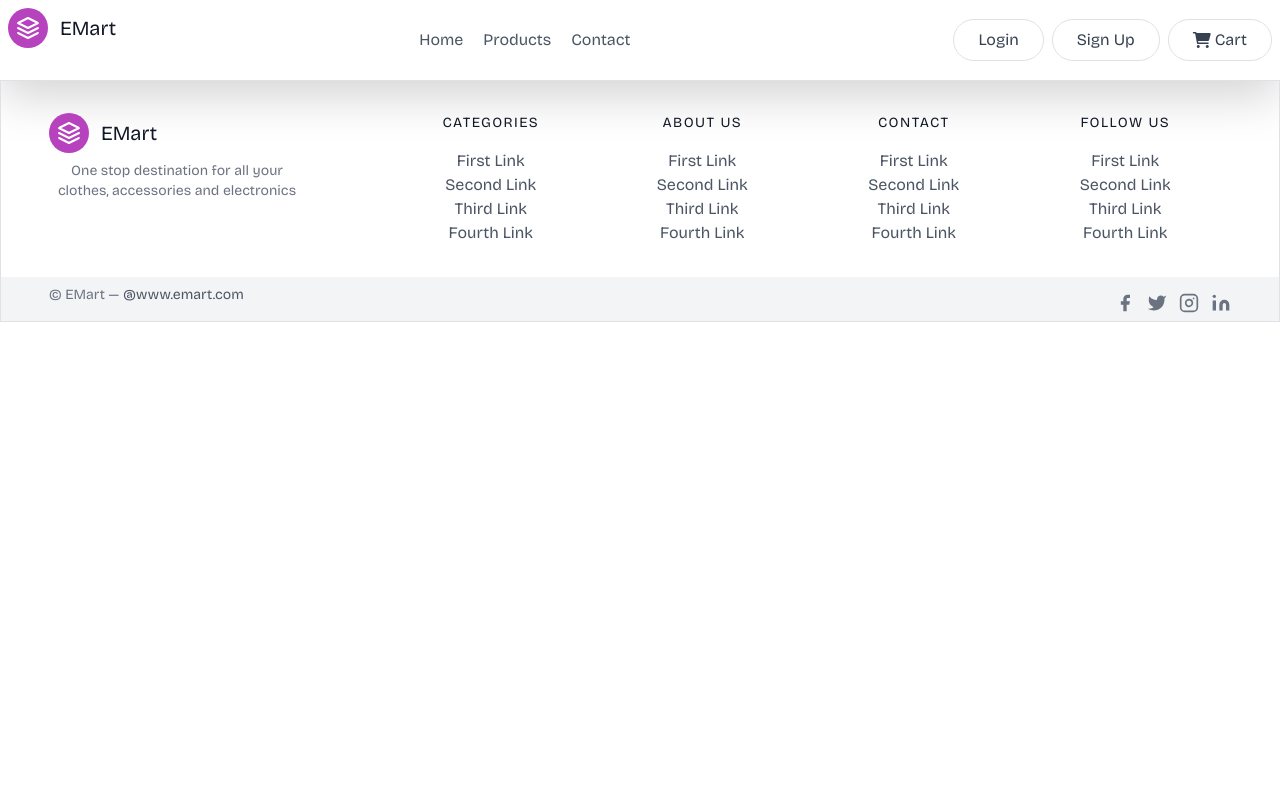
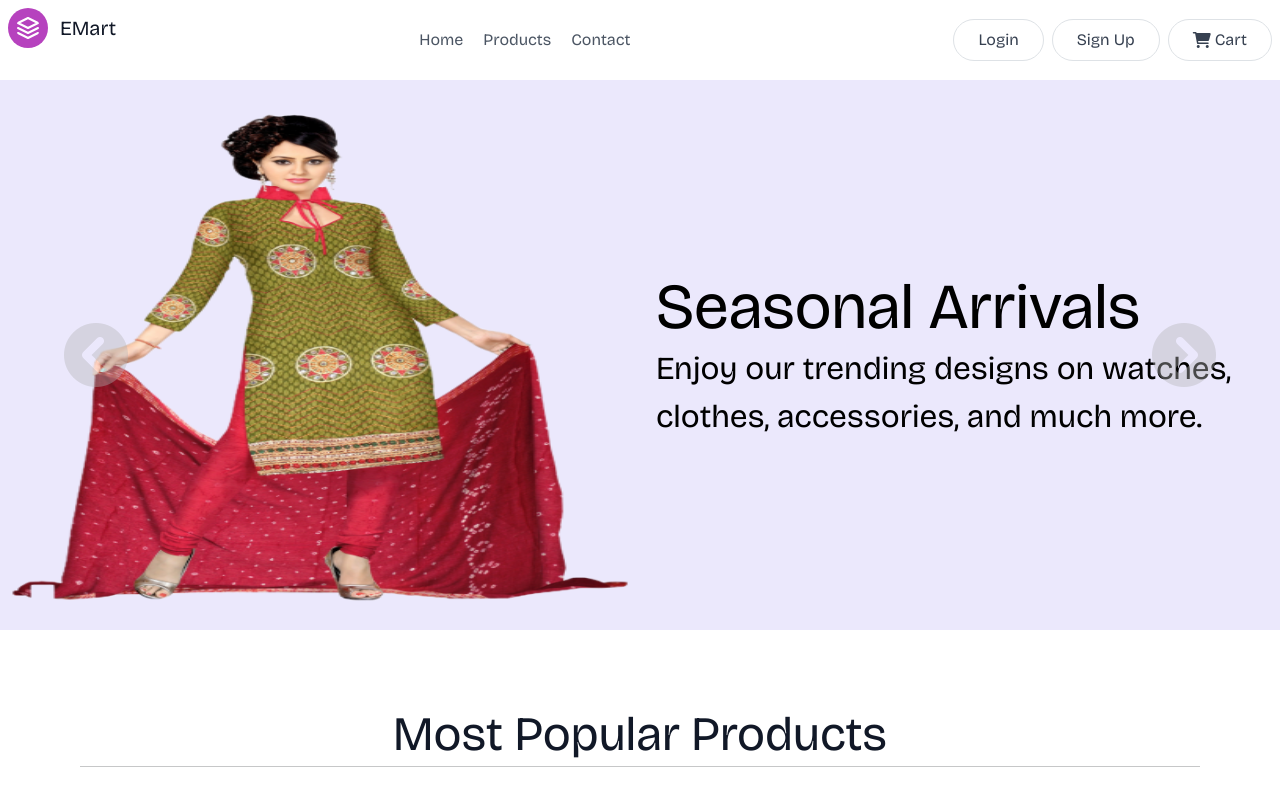
Before and after one commit to RishikaC06/EMart, a React (Create React App) app: page /home in a window 1280 px wide. Shown: the top 800 px of the page. Built offline with nearby package versions, Linux system fonts and the light colour scheme; no server answers.

Commit message:
add navigation to home

```diff
--- a/src/App.js
+++ b/src/App.js
@@ -3,7 +3,7 @@
 import Navbar from './components/Navbar';
 import Home from './modules/Home';
 import Footer from './components/Footer';
-import { Routes, Route } from 'react-router-dom';
+import { Routes, Route, Navigate } from 'react-router-dom';
 import Product from './modules/Product';
 import Products from './modules/Products';
 import CategoryProducts from './modules/CategoryProducts';
@@ -15,9 +15,10 @@
   return (
     <div>
       <Navbar/>
-      <Routes basename="/EMart">
+      <Routes>
         {/* <Route path='/' exact element={<Home/>}/> */}
-        <Route index element={<Home />} />
+        <Route path="/" element={<Navigate to="/home" />} />
+        <Route path="/home" element={<Home />} />
         <Route path='/products/:id' exact element={<Product/>}/>
         <Route path="/products" element={<Products/>} />
         <Route path="/categories/:name" element={<CategoryProducts/>} />
```
